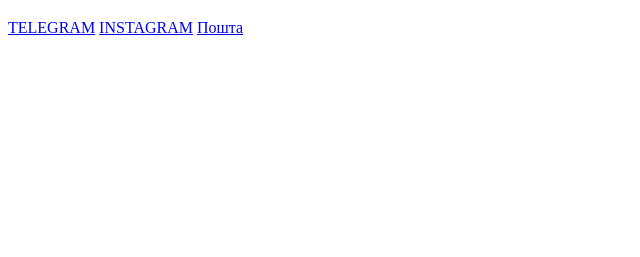
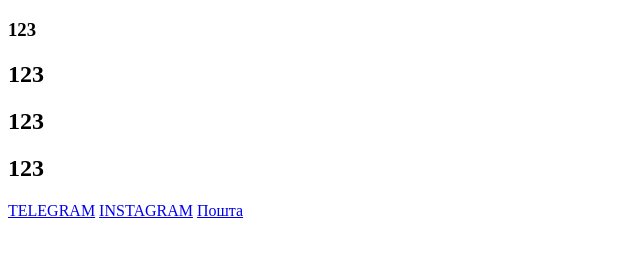
Before and after one commit to samotos4/Web22, a plain HTML site: page main.html in a window 1280 px wide. Shown: the part 61-318 px from the top of the page, without its empty margins (0-640 px from the left). Drawn offline with Linux system fonts and the light colour scheme.

Commit message:
Update main.html

```diff
--- a/main.html
+++ b/main.html
@@ -8,6 +8,10 @@
 </head>
 <body>
     <h1>Самотос Миайло</h1>
+    <h3>123</h3>
+    <h2>123</h2>
+    <h2>123</h2>
+    <h2>123</h2>
     <a href="https://t.me/SamotosM">TELEGRAM</a>
     <a href="https://www.instagram.com/the.flame.heart/">INSTAGRAM</a>
     <a href=mailto:"samotosm4@gmail.com">Пошта</a>
```
